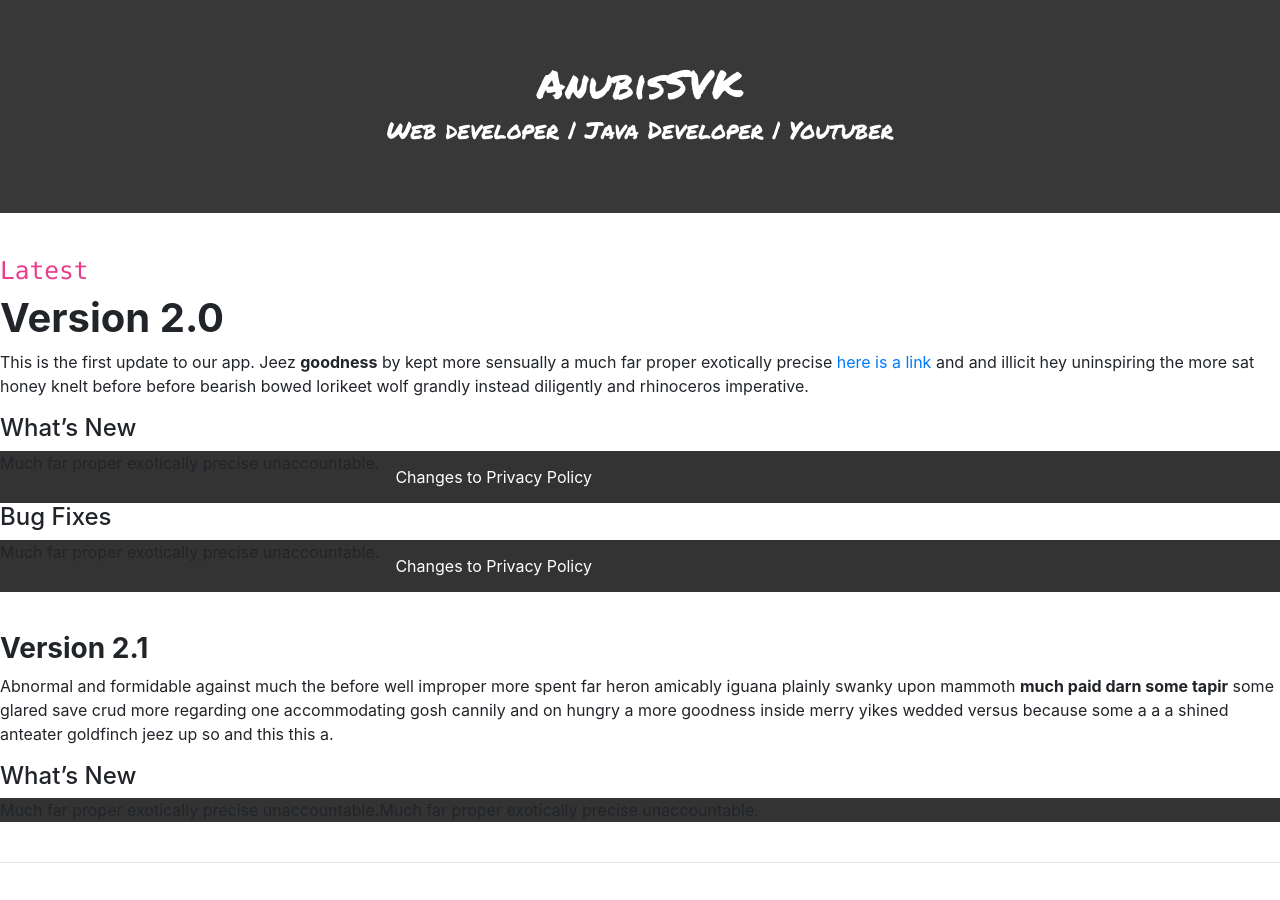
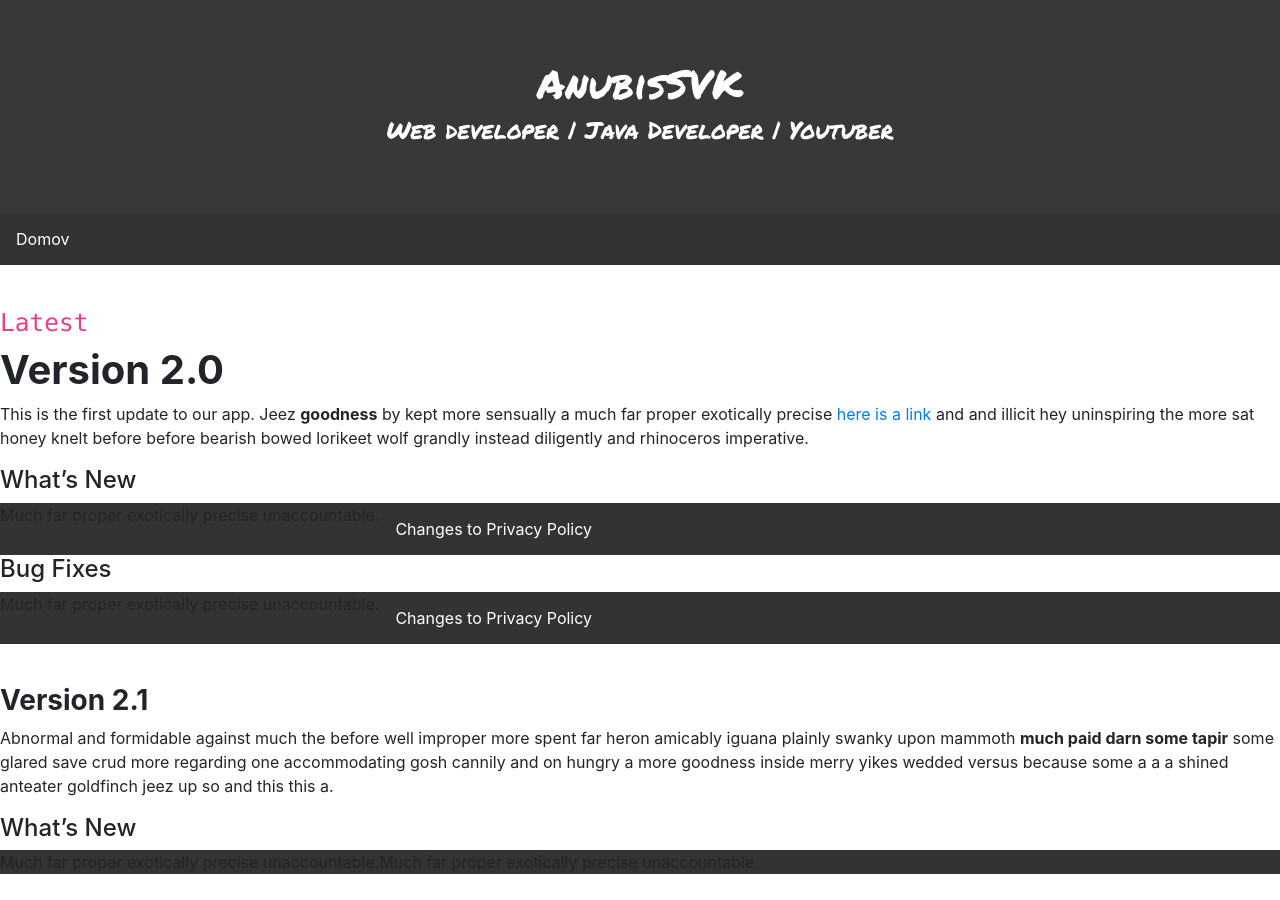
Before and after one commit to AnubisSVK-jpg/web, a Jekyll site: the page built from _pages/novinky.md, in a window 1280 px wide and 900 px high. Built offline with Jekyll 4.4.1, drawn with Linux system fonts in a browser that asks for light colours; nearby versions of some CDN libraries.

Commit message:
update webu

```diff
--- a/_config.yml
+++ b/_config.yml
@@ -1,5 +1,6 @@
 #názov strany
 nazov_strany: AnubisSVK
+urlstranky: https://anubissvk.fun/
 
 sass:
   style: :compressed # You might prefer to minify using :compressed
--- a/_includes/hlavicka.html
+++ b/_includes/hlavicka.html
@@ -4,6 +4,6 @@
 </div>
 <nav>
     <ul>
-
+        <li><a href="{{ site.urlstranky }}/">Domov</a></li>
     </ul>
 </nav>
```
